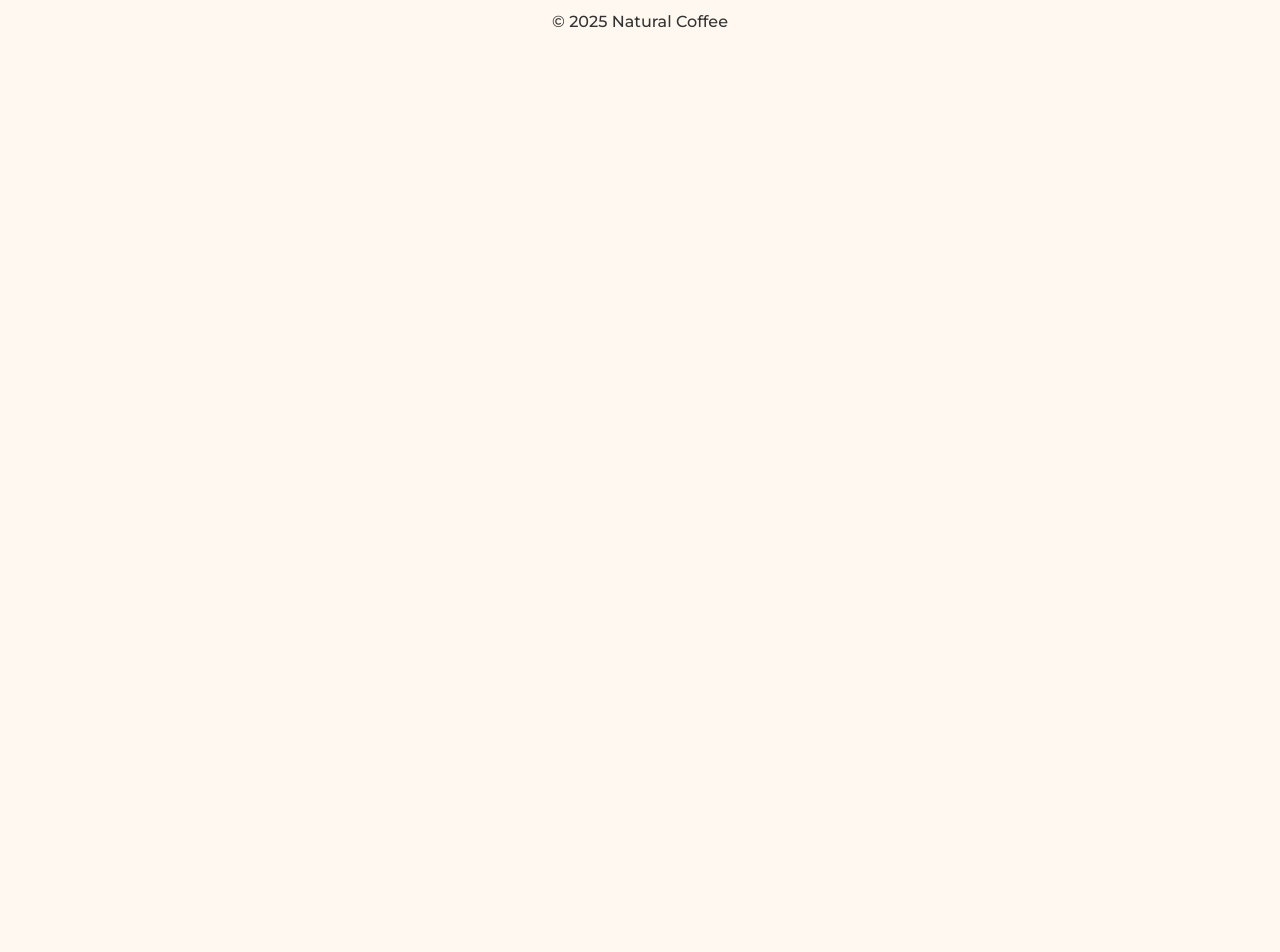
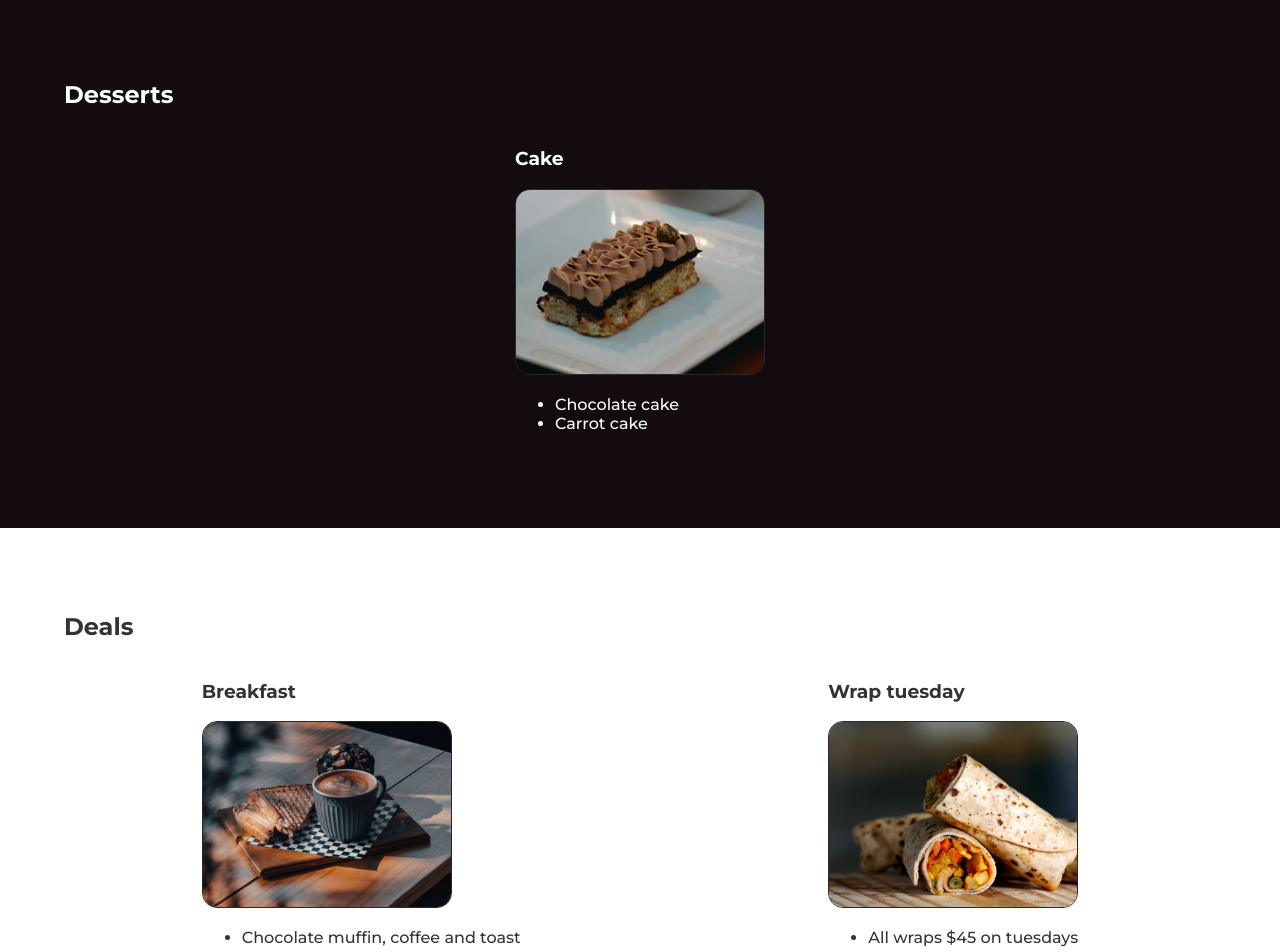
Before and after one commit to trine-marie-sandberg/natural-cofee, a React (Vite) app: page /menu in a window 1280 px wide. Shown: the part 1900-2852 px from the top of the page. Before the commit the page ends 1947 px from the top, so only its background shows below. Built offline with nearby package versions, Linux system fonts and the light colour scheme.

Commit message:
fix selector to target every other instead of just the 2. div. + adds section

```diff
--- a/src/pages/menu/index.tsx
+++ b/src/pages/menu/index.tsx
@@ -73,6 +73,42 @@ function Menu() {
             </MenuItemsWrap>
           </div>
         </SectionWrapper>
+        <SectionWrapper>
+          <div>
+            <h2>Desserts</h2>
+            <MenuItemsWrap>
+              <div>
+                <h3>Cake</h3>
+                <ResponsiveImage src="cake.png" />
+                <ul>
+                  <li>Chocolate cake</li>
+                  <li>Carrot cake</li>
+                </ul>
+              </div>
+            </MenuItemsWrap>
+          </div>
+        </SectionWrapper>
+        <SectionWrapper>
+          <div>
+            <h2>Deals</h2>
+            <MenuItemsWrap>
+              <div>
+                <h3>Breakfast</h3>
+                <ResponsiveImage src="breakfast.png" />
+                <ul>
+                  <li>Chocolate muffin, coffee and toast</li>
+                </ul>
+              </div>
+              <div>
+                <h3>Wrap tuesday</h3>
+                <ResponsiveImage src="wrap.png" />
+                <ul>
+                  <li>All wraps $45 on tuesdays</li>
+                </ul>
+              </div>
+            </MenuItemsWrap>
+          </div>
+        </SectionWrapper>
     </MenuContainer>
   )
 }
--- a/src/pages/menu/style.ts
+++ b/src/pages/menu/style.ts
@@ -5,7 +5,7 @@ export const MenuContainer = styled.div`
   flex-direction: column;
   justify-content: center;
 
-    > :nth-child(2) {
+    > :nth-child(even) {
         background-color: #140B0E;
         color: #ffff;
     }
```
Lines whose indentation alone changed are shown as unchanged.
